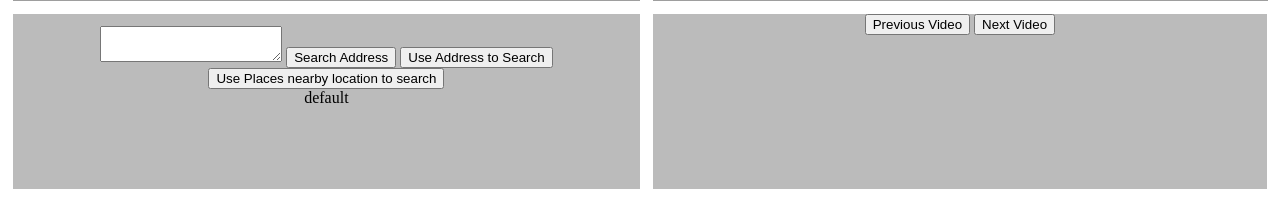
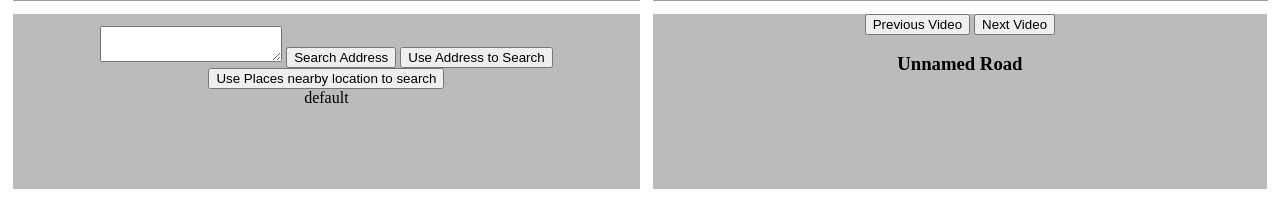
Before and after one commit to bzamansky/Sounds-of-the-Streets, a Flask app: page / in a window 1280 px wide. Shown: the part 582-800 px from the top of the page. Run offline with Flask 2, Linux system fonts and the light colour scheme; some libraries are stand-ins or nearby versions; grey boxes are pictures that could not be loaded.

Commit message:
added the temporary project name because it belongs on the page somewhere

```diff
--- a/templates/map.html
+++ b/templates/map.html
@@ -44,6 +44,7 @@
 	  <button id="prevVideo" type="button">Previous Video</button>
 	  <button id="nextVideo" type="button">Next Video</button>
 	</div>
+	 <div id="name"><h3>Unnamed Road</h3></div>
       </div>
     </div>
 
```
